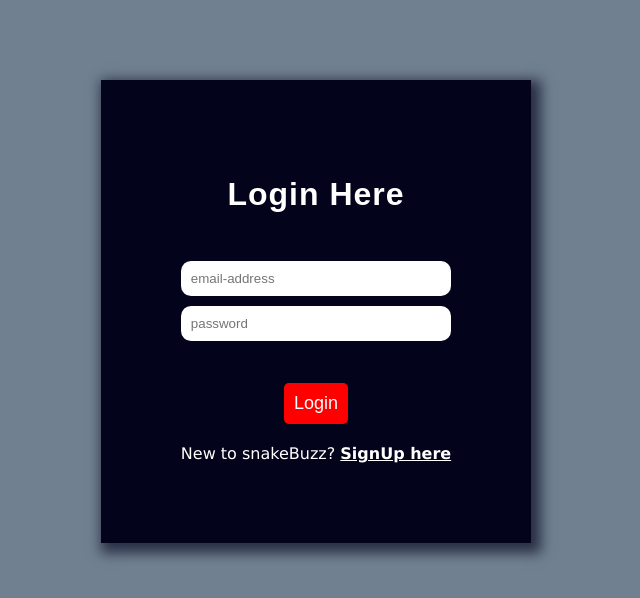
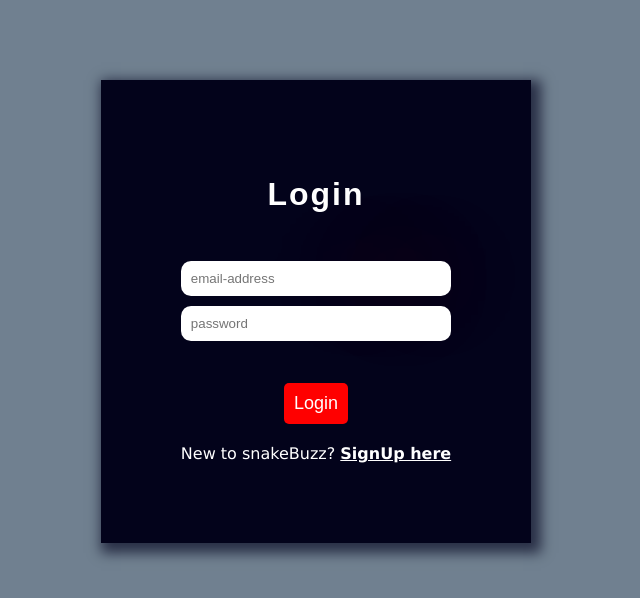
Before and after one commit to abhayv290/Snake-game, a website: page public/html/login.html in a window 1280 px wide. Shown: the whole page, without its empty margins (324-964 px from the left). Drawn offline with Linux system fonts and the light colour scheme.

```diff
--- a/public/css/signup.css
+++ b/public/css/signup.css
@@ -30,10 +30,10 @@
 h1 {
     font-size: 2rem;
     margin: 1rem;
-    letter-spacing: 1px;
-    text-shadow: 23rem rgba(5, 241, 194, 0.596);
-    font-family: fantasy;
-
+    letter-spacing: 2px;
+    text-shadow: 5rem 5rem 5rem rgba(236, 26, 54, 0.596);
+    font-weight: 700;
+    font-family: Arial, Helvetica, sans-serif
 }
 
 .input-data {
--- a/public/html/login.html
+++ b/public/html/login.html
@@ -13,7 +13,7 @@
     <div class="flex">
 
         <form>
-            <h1> Login Here</h1>
+            <h1> Login</h1>
             <div class="input-data">
 
                 <label for="email"></label>
```
Also changed, not shown: public/html/signup.html (+1 -1 lines), README.md, public/assets/home.png (added), public/assets/login.png (added), public/assets/me.png (added).
